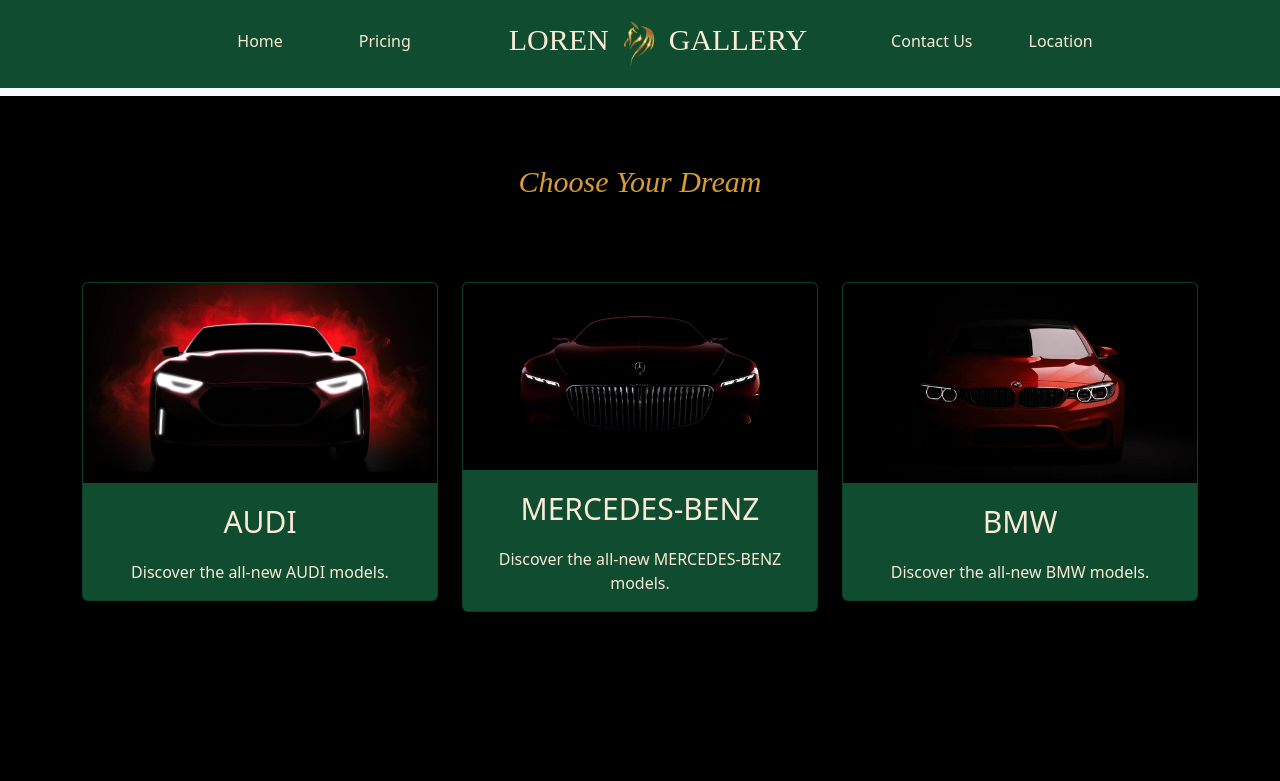
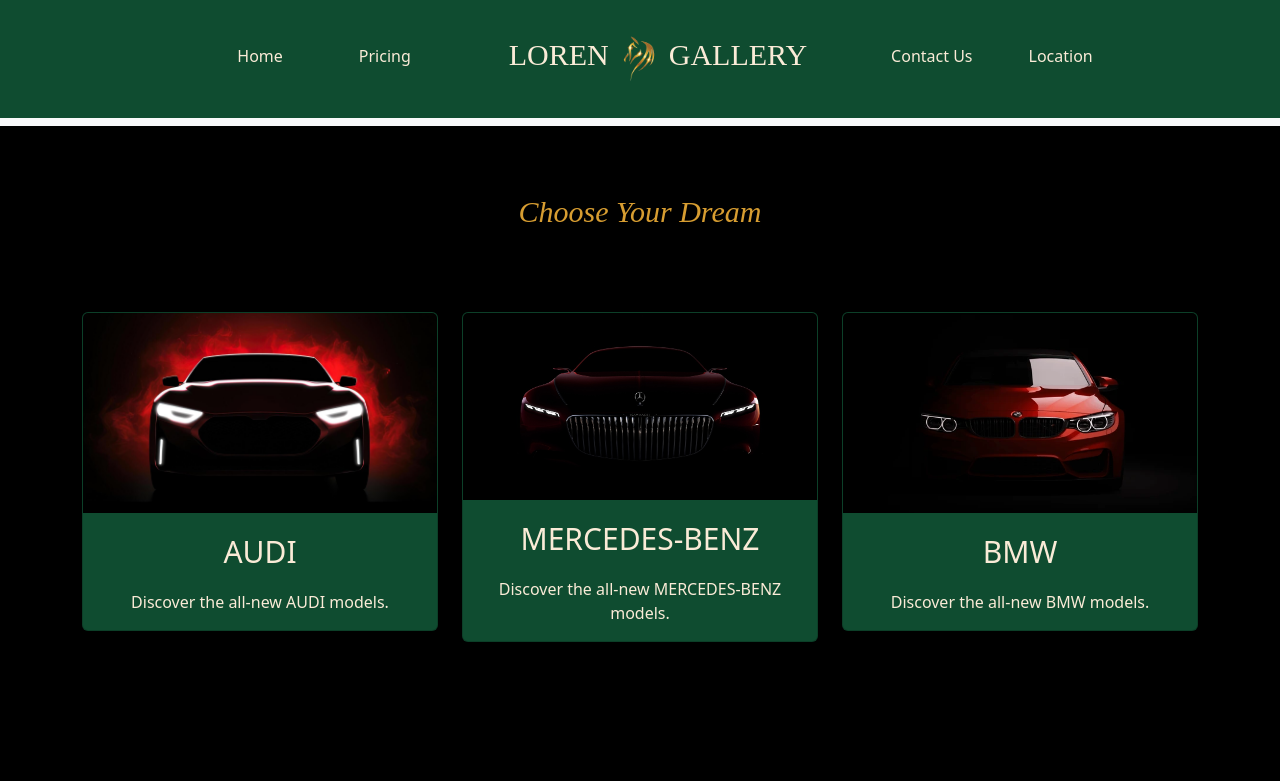
Before and after one commit to batuhandemirci1/bd, a plain HTML site: page index.html in a window 1280 px wide. Shown: the top 781 px of the page. Drawn offline with nearby package versions, Linux system fonts and the light colour scheme.

Commit message:
Update index.html

```diff
--- a/index.html
+++ b/index.html
@@ -16,7 +16,7 @@
     <button class="navbar-toggler" type="button" data-bs-toggle="collapse" data-bs-target="#navbarNav" aria-controls="navbarNav" aria-expanded="false" aria-label="Toggle navigation">
       <span class="navbar-toggler-icon"></span>
     </button>
-    <div class="collapse navbar-collapse" id="navbarNav" style="display: flex; justify-content: center;">
+    <div class="collapse navbar-collapse" id="navbarNav" style="display: flex; justify-content: center; padding:15px;">
       <ul class="navbar-nav">
         <li class="nav-item">
           <a class="nav-link active" aria-current="page" href="index.html" style="margin-left: 50px; margin-top: 8px; color: antiquewhite;">Home</a>
```
